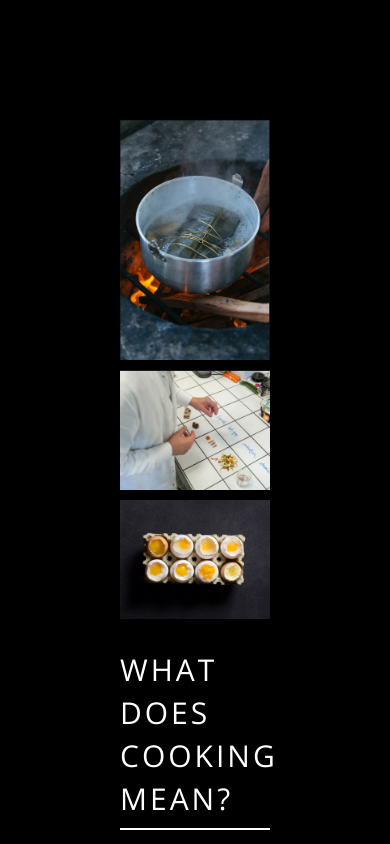
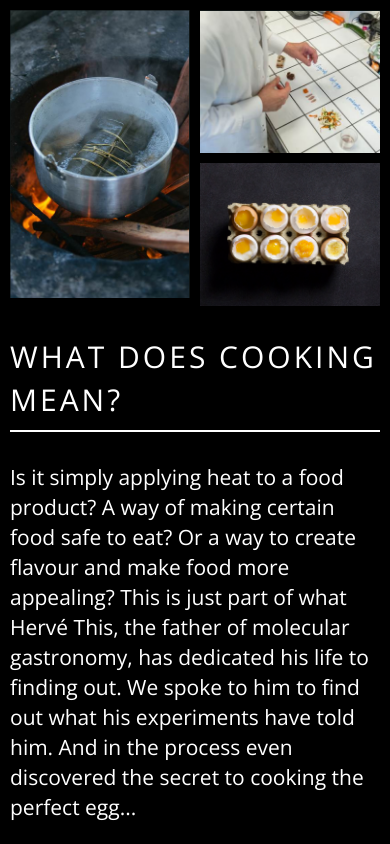
Before and after one commit to JuliGeralDev/tasteology, a React (Vite) app: page / in a window 390 px wide. Shown: the top 844 px of the page. Built offline with nearby package versions, Linux system fonts and the light colour scheme.

Commit message:
Improve responsive styles for CookingSection: images and text now adapt to different screen sizes

```diff
--- a/src/components/organisms/CookingImages.tsx
+++ b/src/components/organisms/CookingImages.tsx
@@ -18,7 +18,7 @@ const CookingImages = ( { images }: Props ) => {
   ];
 
   return (
-    <div className="flex flex-col lg:flex-row gap-4 flex-1">
+    <div className="flex flex-col flex-row gap-4 flex-1">
       {grouped.map((group, i) => (
         <div key={i} className={group.groupClass}>
           {group.images.map((img, j) => (
--- a/src/features/cookingSection/CookingSection.tsx
+++ b/src/features/cookingSection/CookingSection.tsx
@@ -6,13 +6,14 @@ const CookingSection = ({ section }: { section: Section} ) => {
 
   console.log("CookingSection", section)
   return (
-    <div className="grid grid-cols-1 lg:grid-cols-3 gap-[30px]">
+    <div className="grid grid-cols-1  lg:grid-cols-3 gap-[30px]">
       <div className="lg:col-span-2">
-        <CookingImages
-          images={section?.images}
-        />
+        <CookingImages images={section?.images} />
       </div>
-      <CookingText />
+
+      <div className="lg:col-span-1">
+        <CookingText />
+      </div>
     </div>
   );
 };
--- a/src/index.css
+++ b/src/index.css
@@ -10,7 +10,7 @@
   --text-base: 2.1rem;     /* 21px */
   --text-big: 3rem;        /* 30px */
   --text-small: 1.5rem;    /* 15px */
-  --p-section: 12rem;      /* 120px */
+
 }
 
 @layer base {
@@ -26,9 +26,6 @@
     color: #fff;
   }
 
-  section{
-    padding: var(--p-section);
-  }
 }
 
 .title-underline {
@@ -40,7 +37,7 @@
   content: '';
   display: block;
   width: 100%; /* ahora sí solo será el ancho del texto */
-  height: 2px;
+  height: 0.2rem;
   background-color: white;
-  margin-top: 8px;
+  margin-top: 0.8rem;
 }
--- a/src/layouts/SectionRenderer.tsx
+++ b/src/layouts/SectionRenderer.tsx
@@ -24,7 +24,7 @@ const SectionRenderer = () => {
             }
 
             return (
-                <section key={section.id}>
+                <section className="p-4 sm:p-6 md:p-20 lg:p-20 xl:p-[12rem]" key={section.id}>
                     {Component}
                 </section>
             );
```
